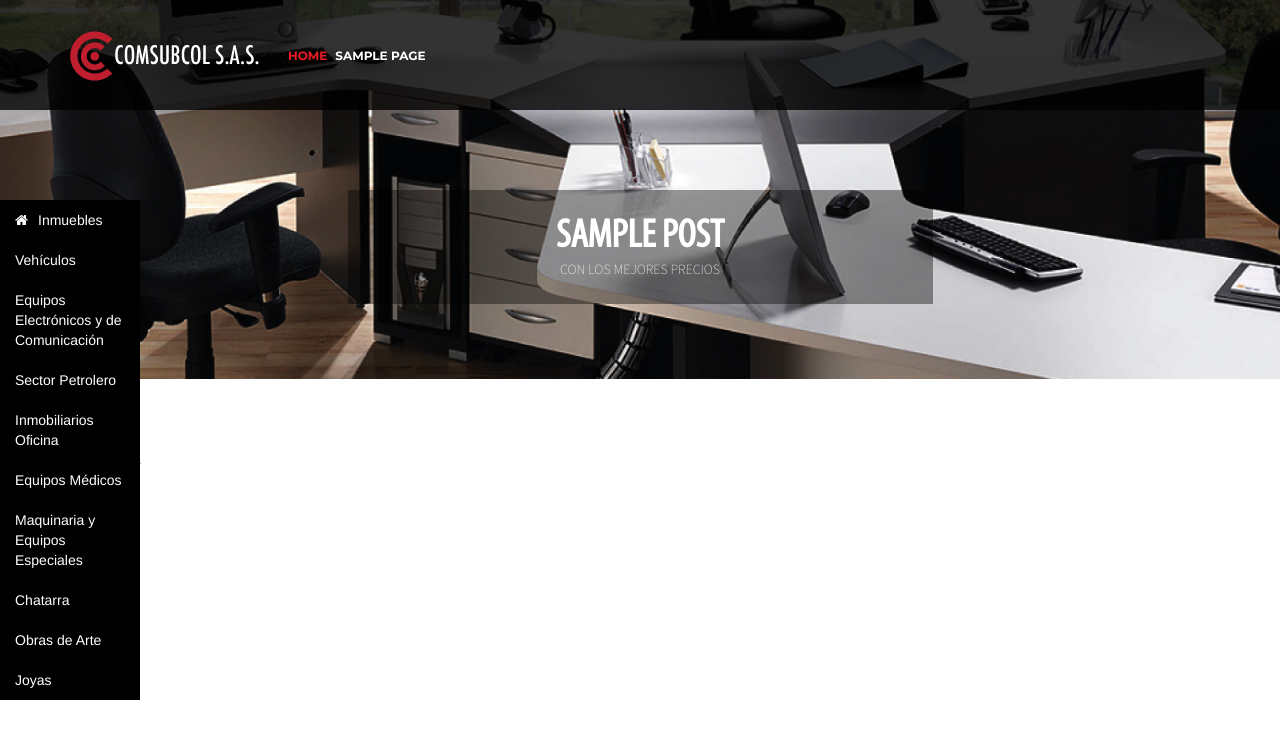
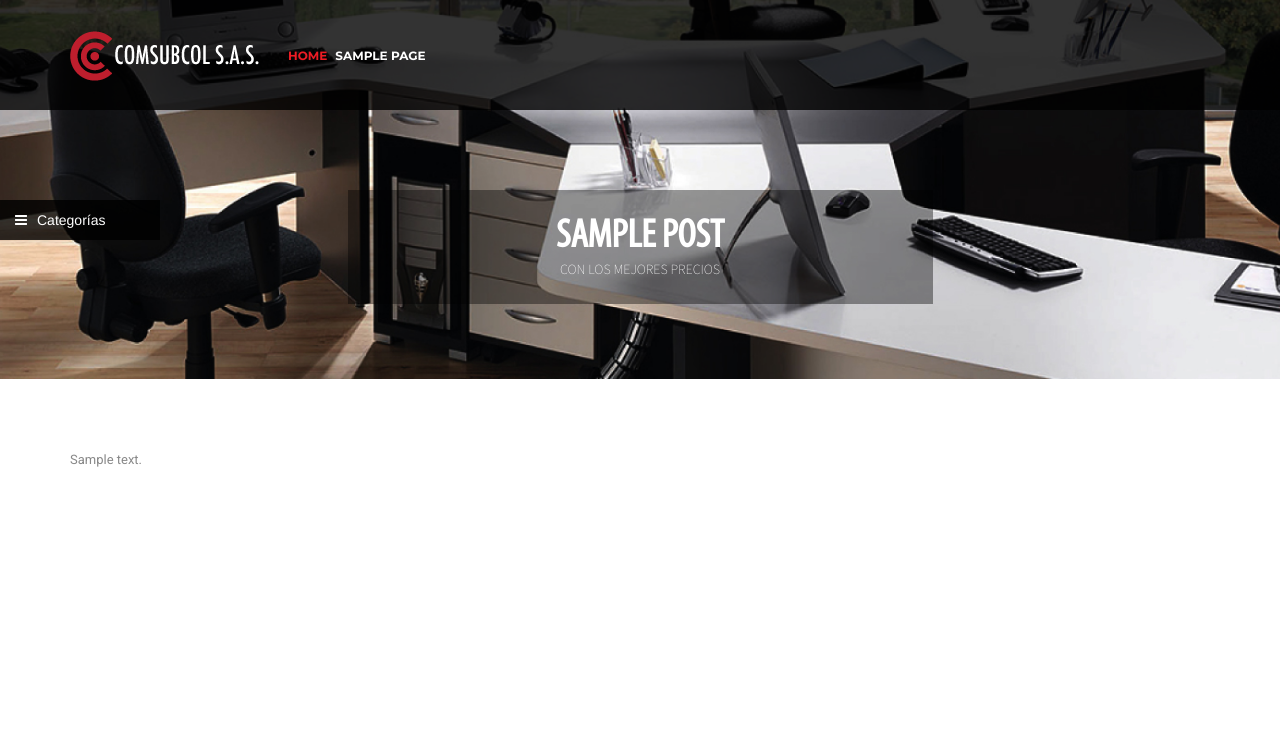
Before and after one commit to gaitannicholls4/Comsubcol, a WordPress theme: template wp-content/themes/Comsubcol/page.php in a window 1280 px wide. Shown: the top 739 px of the page. Run offline with PHP 8.4 and a stand-in for WordPress, Linux system fonts and the light colour scheme; the site name, menu and one post (Sample post) are stand-ins, and other content is empty; some libraries are stand-ins or nearby versions.

Commit message:
Fixed left Categorías menu.

```diff
--- a/wp-content/themes/Comsubcol/assets/js/custom.js
+++ b/wp-content/themes/Comsubcol/assets/js/custom.js
@@ -391,6 +391,13 @@
 
 	/* ---------- Custom ---------- */
 
+	/* Left Menu */
+
+	$( 'a.left_main' ).click(function( event ) {
+		event.preventDefault();
+		$( '.left_menu ul' ).toggle( 'slow' );
+	});
+
 	/* Categorías */
 
 	var categorias = $( '#menu-categories-menu' );
--- a/wp-content/themes/Comsubcol/part-left-menu.php
+++ b/wp-content/themes/Comsubcol/part-left-menu.php
@@ -1,4 +1,5 @@
 <div class="left_menu hidden-xs">
+	<a href="#" class="left_main">Categorías</a>
 	<ul>
 		<li><a href="/categorias/inmuebles" class="l_inmuebles">Inmuebles</a></li>
 		<li><a href="/categorias/vehiculos" class="l_vehiculos">Vehículos</a></li>
--- a/wp-content/themes/Comsubcol/style.css
+++ b/wp-content/themes/Comsubcol/style.css
@@ -415,16 +415,43 @@
 	z-index: 2000;
 }
 
+.left_menu a.left_main {
+	width: 160px;
+	padding: 10px 15px;
+	background-color: rgba(0, 0, 0, 0.8);
+	font-size: 14px;
+	color: #FFF;
+	display: block;
+	-webkit-transition: all 500ms ease;
+	-o-transition: all 500ms ease;
+	transition: all 500ms ease;
+}
+
+.left_menu a.left_main:before {
+	content: "\f0c9";
+	margin-right: 10px;
+	font-family: FontAwesome;
+	font-style: normal;
+	font-weight: normal;
+	text-decoration: inherit;
+}
+
+.left_menu a.left_main:hover {
+	padding: 10px 30px;
+	color: #ED1C24;
+}
+
 .left_menu ul {
 	margin: 0;
 	padding: 0;
 	list-style: none;
+	display: none;
 }
 
 .left_menu ul li a {
-	width: 140px;
+	width: 160px;
 	padding: 10px 15px;
-	background-color: #000;
+	background-color: rgba(0, 0, 0, 0.8);
 	font-size: 14px;
 	color: #FFF;
 	display: inline-block;
@@ -445,24 +472,40 @@
 	content: "\f015";
 }
 
-.left_menu ul li a.l_automoviles:before {
+.left_menu ul li a.l_vehiculos:before {
 	content: "\f1b9";
 }
 
-.left_menu ul li a.l_tecnologia:before {
+.left_menu ul li a.l_equipos_electronicos_y_de_comunicacion:before {
 	content: "\f108";
 }
 
-.left_menu ul li a.l_industria:before {
+.left_menu ul li a.l_sector_petrolero:before {
 	content: "\f275";
 }
 
-.left_menu ul li a.l_jardineria:before {
-	content: "\f06c";
+.left_menu ul li a.l_inmobiliarios_oficina:before {
+	content: "\f0b1";
 }
 
-.left_menu ul li a.l_medicina:before {
-	content: "\f004";
+.left_menu ul li a.l_equipos_medicos:before {
+	content: "\f0fa";
+}
+
+.left_menu ul li a.l_maquinaria_y_equipos_especiales:before {
+	content: "\f0d1";
+}
+
+.left_menu ul li a.l_chatarra:before {
+	content: "\f013";
+}
+
+.left_menu ul li a.l_obras_de_arte:before {
+	content: "\f03e";
+}
+
+.left_menu ul li a.l_joyas:before {
+	content: "\f110";
 }
 
 .left_menu ul li a.l_vip:before {
```
Also changed, not shown: wp-content/themes/Comsubcol/page-categoria.php (+9 -5 lines). Lines whose indentation alone changed are shown as unchanged.
